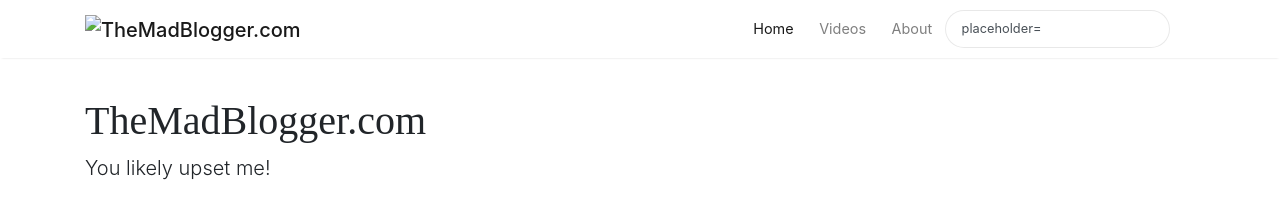
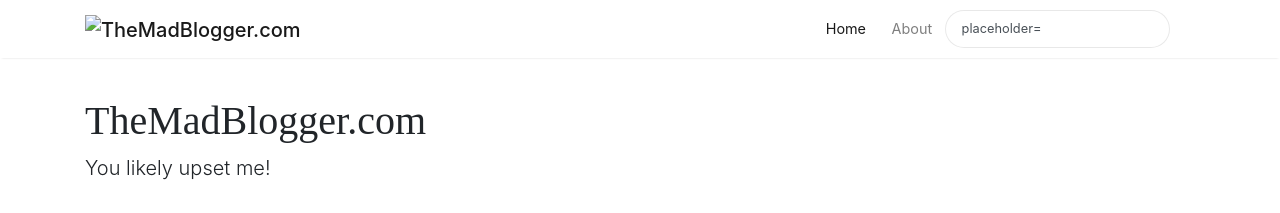
Before and after one commit to themadblogger/themadblogger.github.io, a Jekyll site: the page built from index.html, in a window 1280 px wide. Shown: the top 213 px of the page. Built offline with Jekyll 4.4.1, drawn with Linux system fonts in a browser that asks for light colours; nearby versions of some CDN libraries; the list of posts is cut into pages by our own code.

Commit message:
Updates to videos link

```diff
--- a/_layouts/default.html
+++ b/_layouts/default.html
@@ -73,9 +73,6 @@ ga('send', 'pageview');
                 </li>
                 {% endif %}
 
-                <li class="nav-item">
-                    <a class="nav-link" href="{{ site.baseurl }}/videos">Videos</a>
-                </li>
 
                 <li class="nav-item">
                 <a class="nav-link" href="{{ site.baseurl }}/about">About</a>
```
